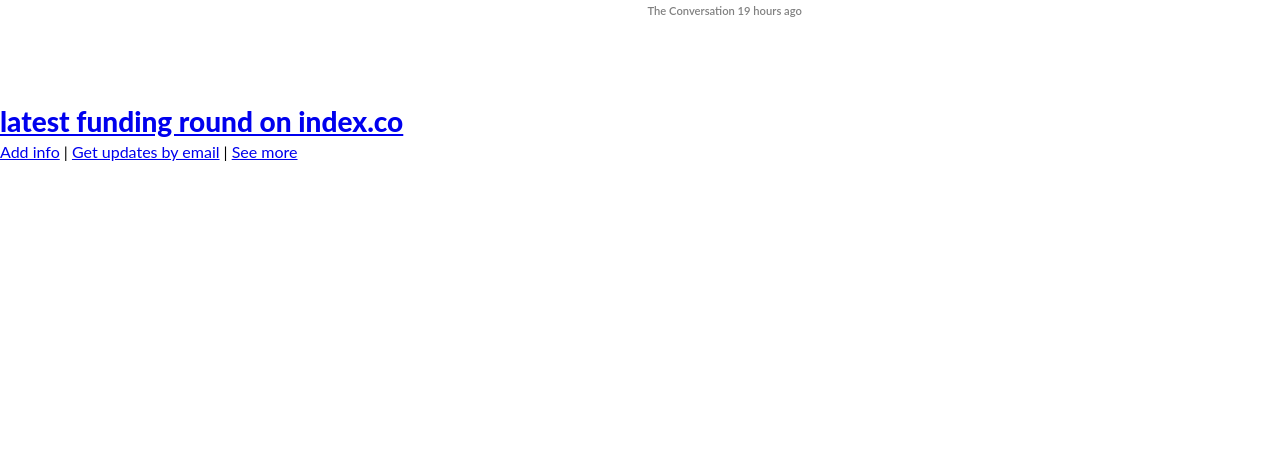
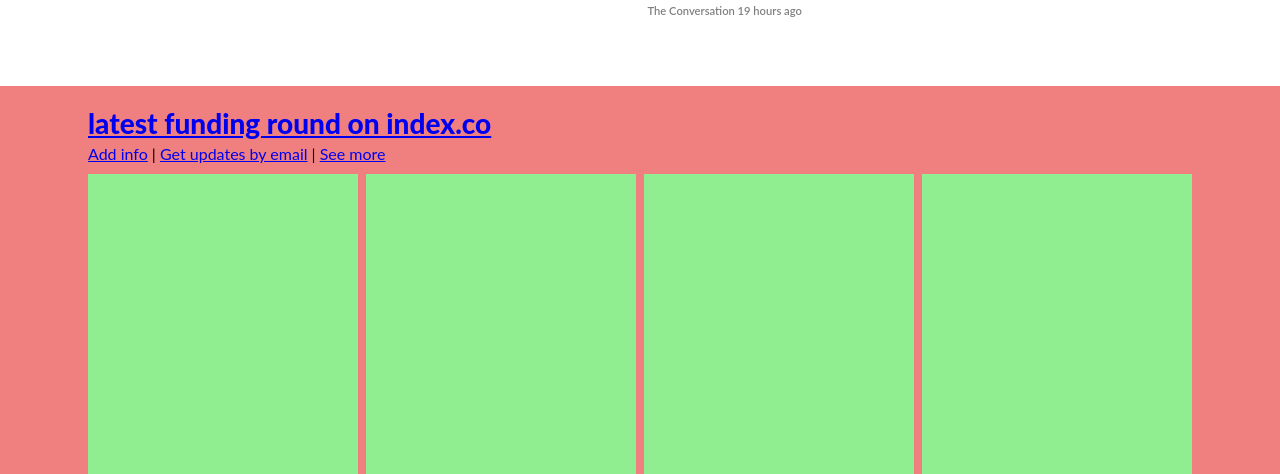
Before and after one commit to menyagah/the-nextweb-clone, a website: page index.html in a window 1280 px wide. Shown: the part 1220-1694 px from the top of the page. Before the commit the page ends 1381 px from the top, so only its background shows below. Drawn offline with nearby package versions, Linux system fonts and the light colour scheme; files that its build step writes are made by us from their sources.

Commit message:
Add grid layout to the section

```diff
--- a/sass/layout/_grid.scss
+++ b/sass/layout/_grid.scss
@@ -1,7 +1,14 @@
 .header,
 .section-topstory,
+.section-latestnews,
+.section-latestfund {
+    display: grid;
+}
+
+.section-latestfund,
 .section-latestnews {
-    display: grid;
+    align-items: center;
+    justify-content: center;
 }
 
 
@@ -50,8 +57,6 @@
 
 .section-latestnews {
     grid-gap: 15px;
-    align-items: center;
-    justify-content: center;
     grid-template-columns: 270px 270px 270px 270px;
     grid-template-rows: .01fr 270px 270px;
 
@@ -91,3 +96,45 @@
     }
 
 }
+
+.section-latestfund {
+    grid-template-columns: 270px 270px 270px 270px;
+    grid-template-rows: 80px 300px;
+    grid-gap: 8px;
+    background-color: lightcoral;
+
+    &__heading {
+        grid-column: 1 / 5;
+        grid-row: 1 / 2;
+    }
+
+
+    &__container1{
+        grid-column: 1 / 2;
+        grid-row: 2 / 3;
+        height: 300px;
+        background-color: lightgreen;
+    }
+
+    &__container2{
+        grid-column: 2 / 3;
+        grid-row: 2 / 3;
+        height: 300px;
+        background-color: lightgreen;
+    }
+
+    &__container3{
+        grid-column: 3 / 4;
+        grid-row: 2 / 3;
+        height: 300px;
+        background-color: lightgreen;
+    }
+
+    &__container4{
+        grid-column: 4 / 5;
+        grid-row: 2 / 3;
+        height: 300px;
+        background-color: lightgreen;
+    }
+
+}
```
